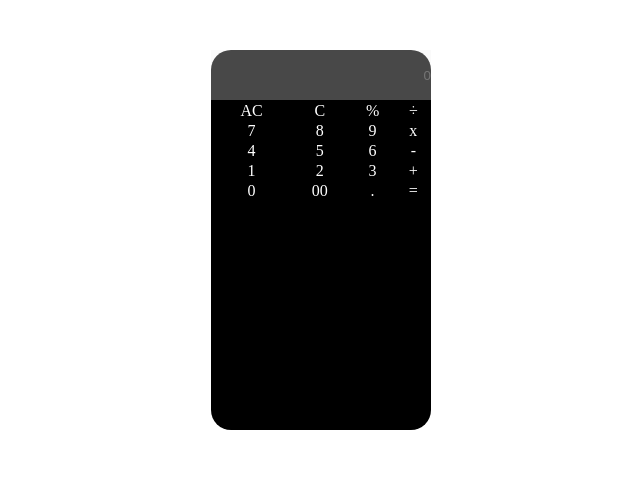
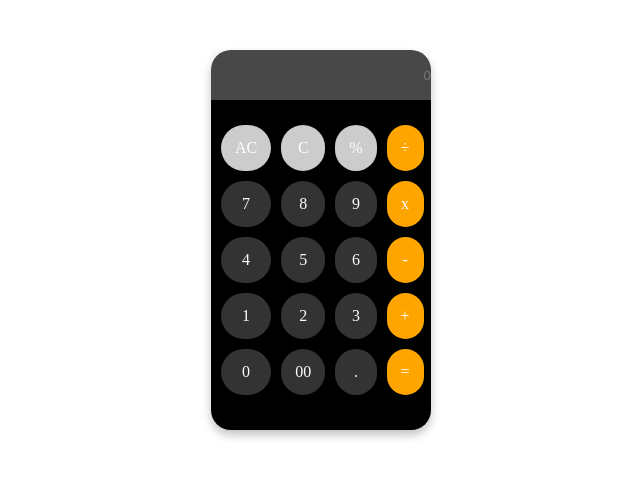
Before and after one commit to hadim8455/javaScript-Calculator, a plain HTML site: page index.html in a window 1280 px wide. Shown: the whole page, without its empty margins (319-959 px from the left). Drawn offline with Linux system fonts and the light colour scheme.

Commit message:
Completed

```diff
--- a/index.html
+++ b/index.html
@@ -47,37 +47,37 @@
         <input disabled placeholder="0" type="text" name="" id="input">
     </div>
 
-    <div class="ButtonContainer">
+    <div class="tableContainer">
         <table>
             <tr>
-                <td onclick="allClear()">AC</td>
-                <td onclick="oneClear()">C</td>
-                <td onclick="getValue('%')">%</td>
-                <td onclick="getValue('/')">÷</td>
+                <td style="background-color: #cccccc;" onclick="allClear()">AC</td>
+                <td style="background-color: #cccccc;" onclick="oneClear()">C</td>
+                <td style="background-color: #cccccc;" onclick="getValue('%')">%</td>
+                <td style="background-color: #ffa500;" onclick="getValue('/')">÷</td>
             </tr>
             <tr>
                 <td onclick="getValue('7')">7</td>
                 <td onclick="getValue('8')">8</td>
                 <td onclick="getValue('9')">9</td>
-                <td onclick="getValue('*')">x</td>
+                <td style="background-color: #ffa500;" onclick="getValue('*')">x</td>
             </tr>
             <tr>
                 <td onclick="getValue('4')">4</td>
                 <td onclick="getValue('5')">5</td>
                 <td onclick="getValue('6')">6</td>
-                <td onclick="getValue('-')">-</td>
+                <td style="background-color: #ffa500;" onclick="getValue('-')">-</td>
             </tr>
             <tr>
                 <td onclick="getValue('1')">1</td>
                 <td onclick="getValue('2')">2</td>
                 <td onclick="getValue('3')">3</td>
-                <td onclick="getValue('+')">+</td>
+                <td style="background-color: #ffa500;" onclick="getValue('+')">+</td>
             </tr>
             <tr>
                 <td onclick="getValue('0')">0</td>
                 <td onclick="getValue('00')">00</td>
                 <td onclick="getValue('.')">.</td>
-                <td onclick="equalTo()">=</td>
+                <td style="background-color: #ffa500;" onclick="equalTo()">=</td>
             </tr>
         </table>
     </div>
--- a/style.css
+++ b/style.css
@@ -9,20 +9,21 @@
     align-items: center;
     justify-content: center;
 
+
 }
 .Main-Conatiner{
     width: 220px;
     height: 380px;
-    background-color: aqua;
     margin-top: 50px;
     border-radius: 20px;
     color: white;
-    background-color: black;
+    background-color:black;
+    box-shadow: rgba(0, 0, 0, 0.24)0px 5px 10px;
 }
 .inputContainer{
     width: 100%;
     border-top-right-radius: 15px;
-    text-align: center;
+
 }
 .inputContainer input{
     width: 100%;
@@ -30,19 +31,24 @@
     border: none;
     color: white;
     text-align: right;
+    outline: none;
+}
+.tableContainer{
+
+    width: 100%;
+    height: 80%;
 
 }
-.ButtonContainer{
+.tableContainer table{
+    width: 100%;
+    border-spacing: 10px;
+    margin-top: 15px;
+}
+.tableContainer table td{
+    width: 100%;
+    padding: 14px;
     text-align: center;
-    width: 100%;
-
+    border: none;
+    background-color: #333333;
+    border-radius: 25px;
 }
-.ButtonContainer table{
-    width: 100%;
-    height: 100%;
-    text-align: center;
-
-}
-.table .td :hover{
-    color: #ffa500;
-}
```
